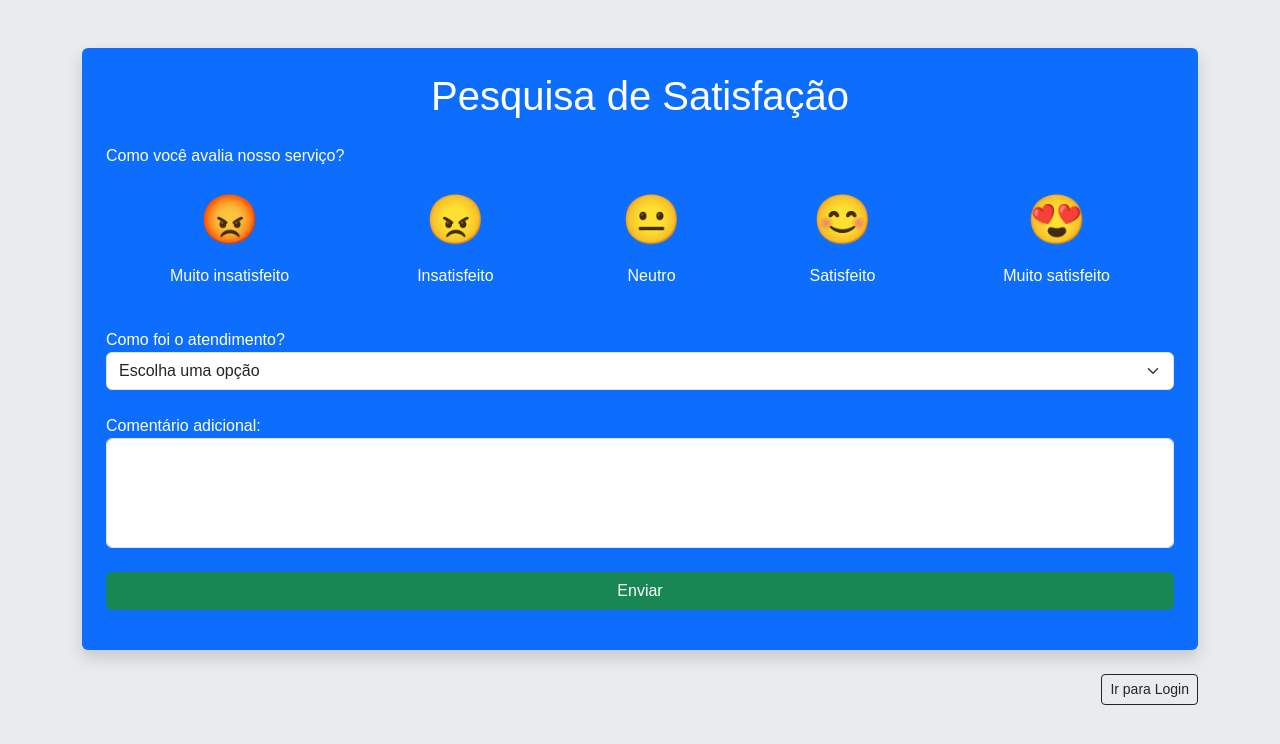
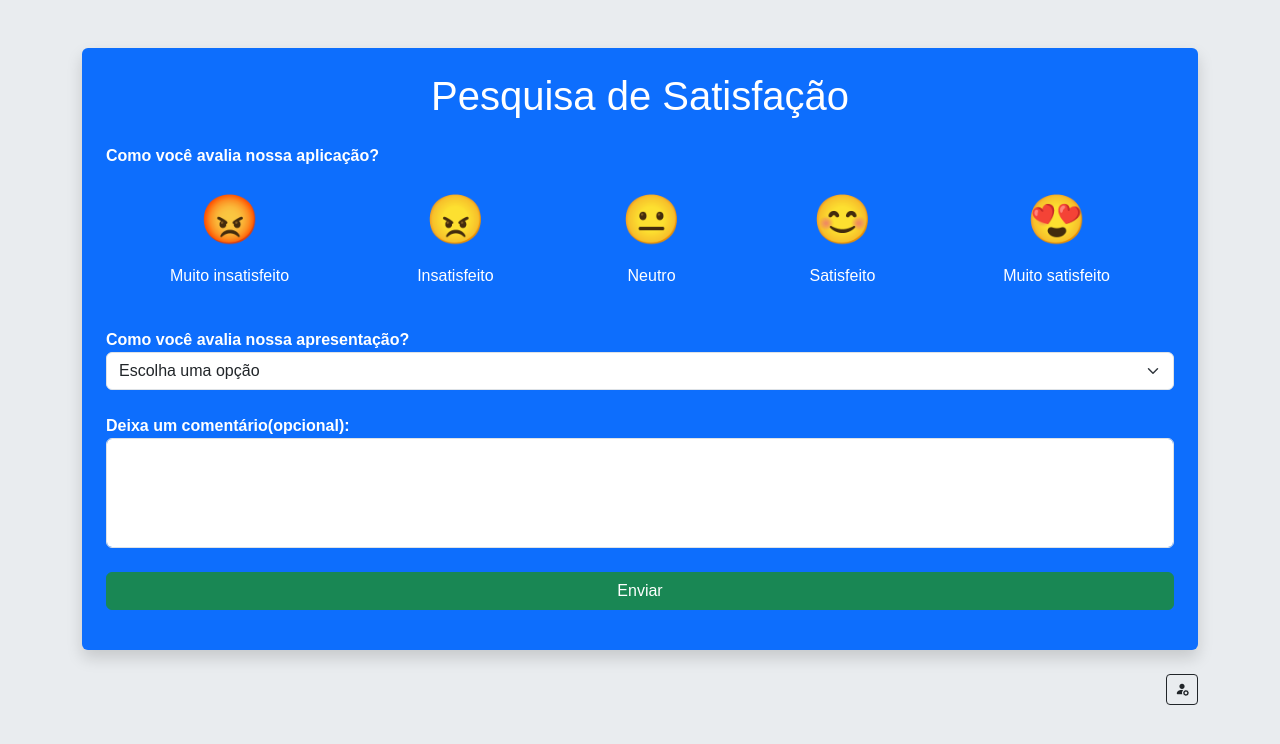
Before and after one commit to victorcsar/SistemaSatisCheck, a PHP site: page /public/index.html in a window 1280 px wide. Shown: the top 744 px of the page. Run offline with PHP 8.4, Linux system fonts and the light colour scheme.

Commit message:
att perguntas e messagem erro

```diff
--- a/assets/js/script.js
+++ b/assets/js/script.js
@@ -6,13 +6,13 @@ document.getElementById('survey-form').addEventListener('submit', function(event
 
     // Verifica se a primeira pergunta (question1) foi respondida
     if (!data.question1) {
-        showMessage('Por favor, selecione uma avaliação.', 'danger');
+        showMessage('Por favor, selecione um emoji.', 'danger');
         return;
     }
 
     // Verifica se a segunda pergunta (question2) foi respondida
     if (!data.question2) {
-        showMessage('Por favor, selecione uma opção de atendimento.', 'danger');
+        showMessage('Por favor, selecione uma opção para avaliar nossa apresentação.', 'danger');
         return;
     }
 
--- a/public/dashboard.php
+++ b/public/dashboard.php
@@ -42,8 +42,8 @@ $currentResults = getSurveyResults($pdo, $start, $resultsPerPage);
             <thead>
                 <tr>
                     <th>ID</th>
-                    <th>Avaliação do Serviço</th>
-                    <th>Atendimento</th>
+                    <th>Avaliação da Aplicação</th>
+                    <th>Avaliação da Apresentação</th>
                     <th>Comentários Adicionais</th>
                     <th>Data de Envio</th>
                 </tr>
--- a/public/index.html
+++ b/public/index.html
@@ -16,7 +16,7 @@
 
         <!-- Primeira Pergunta: Avaliação com Emojis -->
         <div class="mb-4">
-            <label>Como você avalia nosso serviço?</label>
+            <label><b>Como você avalia nossa aplicação?</b></label>
             <div class="emoji-rating d-flex justify-content-around my-3">
                 <div class="emoji-item text-center">
                     <input type="radio" id="emoji1" name="question1" value="1" required aria-label="Muito insatisfeito">
@@ -48,7 +48,7 @@
 
         <!-- Segunda Pergunta: Atendimento -->
         <div class="mb-4">
-            <label for="question2">Como foi o atendimento?</label>
+            <label for="question2"><b>Como você avalia nossa apresentação?</b></label>
             <select id="question2" name="question2" class="form-select" required>
                 <option value="" selected disabled>Escolha uma opção</option>
                 <option value="excelente">Excelente</option>
@@ -61,7 +61,7 @@
 
         <!-- Terceira Pergunta: Comentário Adicional -->
         <div class="mb-4">
-            <label for="question3">Comentário adicional:</label>
+            <label for="question3"><b>Deixa um comentário(opcional):</b></label>
             <textarea id="question3" name="question3" class="form-control" rows="4"></textarea>
         </div>
 
@@ -72,7 +72,8 @@
 
 <!-- Botão para redirecionar para a página de login -->
 <div class="d-flex justify-content-end mt-4">
-    <a href="../public/login.php" class="btn btn-outline-dark btn-sm">Ir para Login</a>
+
+    <a href="../public/login.php" class="btn btn-outline-dark btn-sm"><i class="bi bi-person-fill-gear"></i></a>
 </div>
 </div>
 
```
